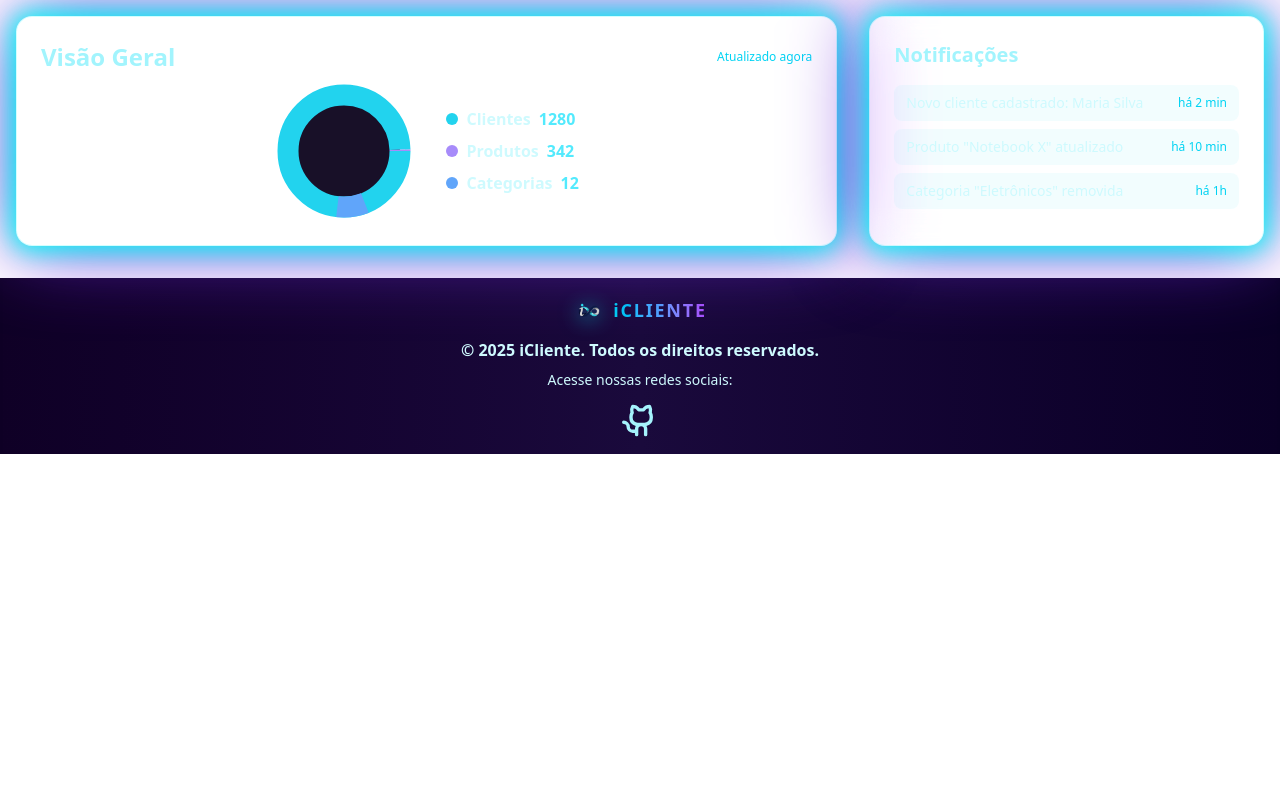
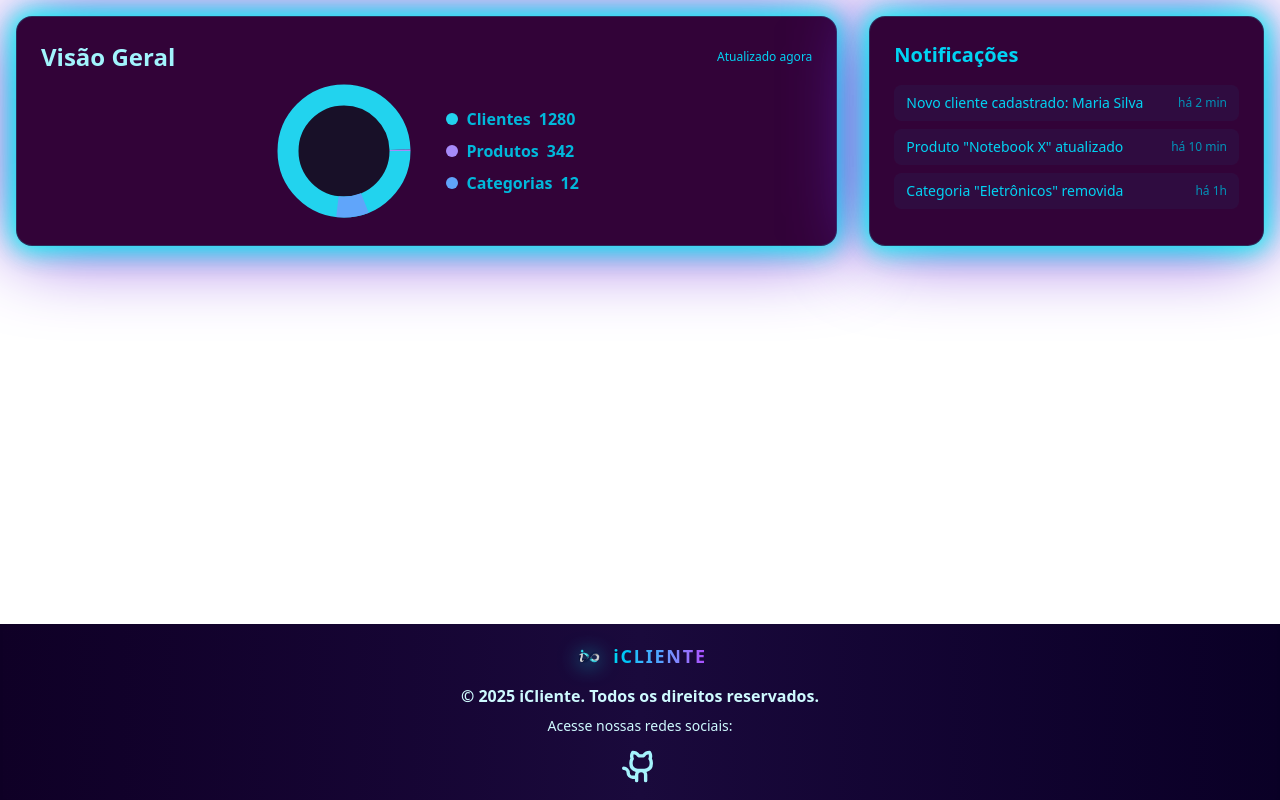
Before and after one commit to Grupo-1-JS07/iCliente-Frontend, a React (Vite) app: page /home in a window 1280 px wide. Built offline with nearby package versions, Linux system fonts and the light colour scheme.

Commit message:
Correções

```diff
--- a/src/App.css
+++ b/src/App.css
@@ -1,3 +1,14 @@
+html,body,#root{
+  height: 100%;
+}
+.app-container{
+  min-height: 100vh;
+  display: flex;
+  flex-direction: column;
+}
+.app-container main {
+  flex:1;
+}
 /* Neon link effect for navbar */
 .neon-link {
   position: relative;
@@ -62,11 +73,11 @@
 }
 
 .dashboard-card {
-  background: rgba(255, 255, 255, 0.10);
+  background: rgb(50, 3, 56);
   box-shadow:
     0 0 24px 4px #00fff7,
     0 0 80px 0 #6d28d9,
-    0 8px 32px 0 rgba(0,255,255,0.15);
+    0 8px 32px 0 rgba(15, 124, 124, 0.15);
   backdrop-filter: blur(16px) saturate(180%);
   border-radius: 1rem; /* rounded-2xl */
   border: 1.5px solid rgba(0,255,255,0.18);
--- a/src/App.tsx
+++ b/src/App.tsx
@@ -20,7 +20,9 @@ function App() {
   return (
     <AuthProvider>
       <BrowserRouter>
+      <div className='app-container min-h-screen flex flex-col'>
         <NavbarWrapper />
+        <main className="flex-1">
         <Routes>
           <Route path="/" element={<Login />} />
           <Route path="/login" element={<Login />} />
@@ -36,7 +38,9 @@ function App() {
           <Route path="/editarproduto/:id" element={<FormProduto />} />
           <Route path="/deletarproduto/:id" element={<DeletarProduto />} />
         </Routes>
+        </main>
         <Footer />
+        </div>
       </BrowserRouter>
     </AuthProvider>
   );
--- a/src/components/produtos/formprodutos/FormProduto.tsx
+++ b/src/components/produtos/formprodutos/FormProduto.tsx
@@ -90,7 +90,7 @@ function FormProduto() {
       }
     } else {
       try {
-        await cadastrar(`/produtos`, { ...produto, }, setProduto, {
+        await cadastrar(`/produtos`, { ...produto, categoria }, setProduto, {
           headers: { Authorization: token },
         });
         alert('Produto cadastrado com sucesso!');
--- a/src/pages/home/Home.tsx
+++ b/src/pages/home/Home.tsx
@@ -60,8 +60,8 @@ function Home() {
                   className="inline-block w-3 h-3 rounded-full"
                   style={{ background: m.color }}
                 ></span>
-                <span className="text-cyan-100 font-semibold">{m.label}</span>
-                <span className="text-cyan-300 font-bold">{m.value}</span>
+                <span className="text-cyan-500 font-semibold">{m.label}</span>
+                <span className="text-cyan-500 font-bold">{m.value}</span>
               </div>
             ))}
           </div>
@@ -69,16 +69,16 @@ function Home() {
       </div>
 
       {/* Card de notificações */}
-      <div className="dashboard-card flex flex-col gap-3 min-h-[180px] md:min-h-[260px] bg-gradient-to-br from-[#0f0026]/90 via-[#1a0a3c]/90 to-[#0a0026]/90 border border-cyan-400/40 shadow-2xl backdrop-blur-xl">
-        <h2 className="text-xl font-bold text-cyan-200 mb-2">Notificações</h2>
+      <div className="dashboard-card flex flex-col gap-3 min-h-[180px] md:min-h-[260px]">
+        <h2 className="text-xl font-bold text-cyan-400 mb-2">Notificações</h2>
         <ul className="flex-1 flex flex-col gap-2">
           {notifications.map((n) => (
             <li
               key={n.id}
-              className="flex justify-between items-center bg-cyan-400/5 rounded-lg px-3 py-2"
+              className="flex justify-between items-center bg-cyan-500/5 rounded-lg px-3 py-2"
             >
-              <span className="text-cyan-100 text-sm">{n.text}</span>
-              <span className="text-xs text-cyan-400 ml-2 whitespace-nowrap">
+              <span className="text-cyan-400 text-sm">{n.text}</span>
+              <span className="text-xs text-cyan-600 ml-2 whitespace-nowrap">
                 {n.time}
               </span>
             </li>
```
